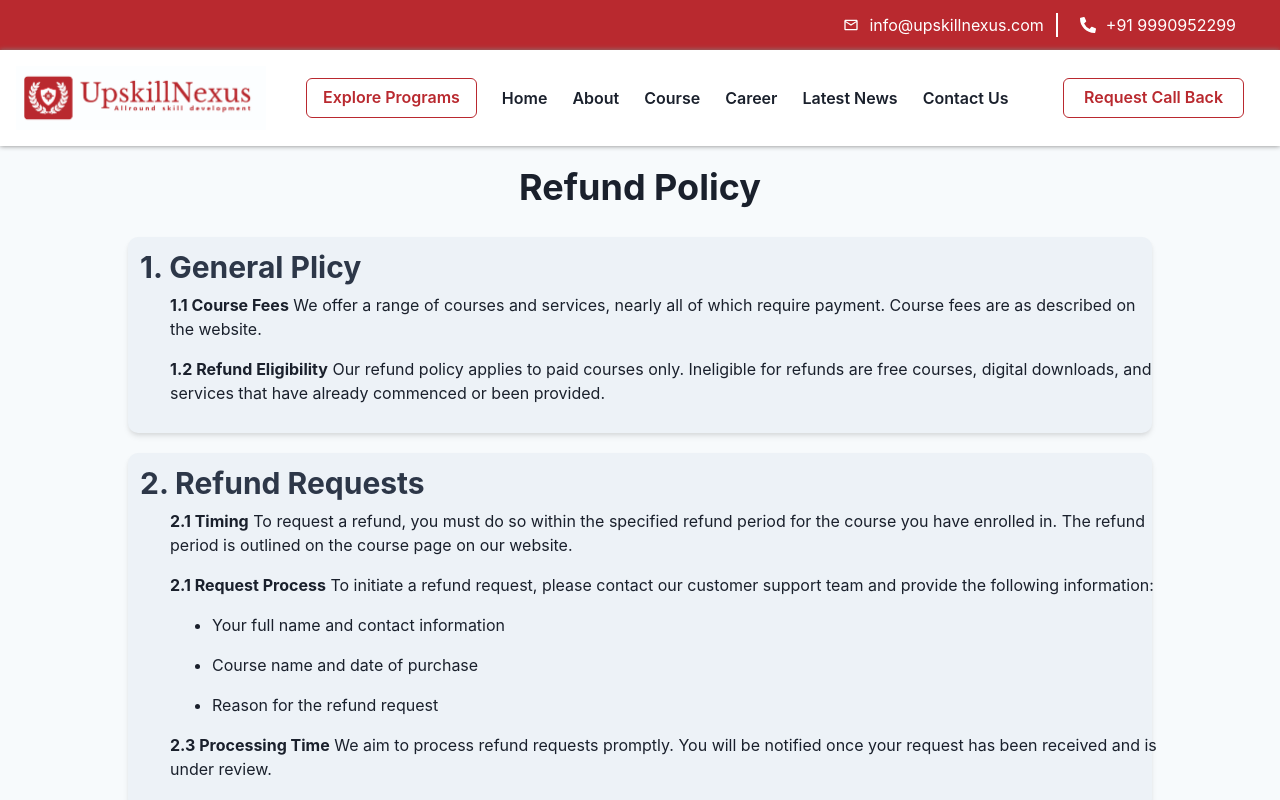
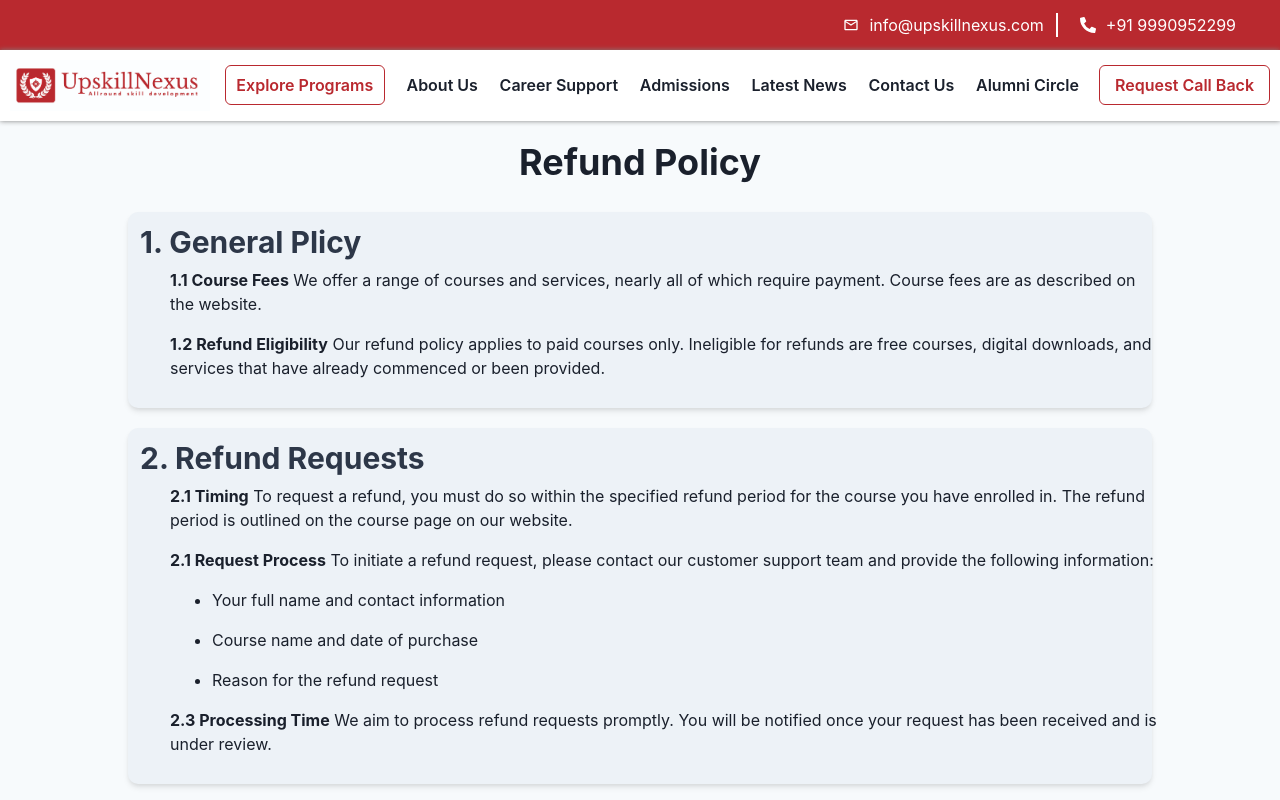
Before and after one commit to mr-ramzan01/great-learning, a React (Vite) app: page /refund-policy in a window 1280 px wide. Shown: the top 800 px of the page. Built offline with nearby package versions, Linux system fonts and the light colour scheme; some icons are missing.

Commit message:
changes to banner and header

```diff
--- a/src/Components/Header.jsx
+++ b/src/Components/Header.jsx
@@ -1,10 +1,31 @@
 import { HamburgerIcon } from "@chakra-ui/icons";
-import { Box, Button, Drawer, DrawerBody, DrawerContent, DrawerOverlay, Flex, IconButton, Image, Spacer, Stack, Text, background, useMediaQuery } from "@chakra-ui/react";
+import {
+  Box,
+  Button,
+  Drawer,
+  DrawerBody,
+  DrawerContent,
+  DrawerOverlay,
+  Flex,
+  IconButton,
+  Image,
+  Spacer,
+  Stack,
+  Text,
+  background,
+  useMediaQuery,
+} from "@chakra-ui/react";
 import { useState } from "react";
 import { Link } from "react-router-dom";
 import logo from "../assets/logo2.jpg";
 import { hoverStyle } from "../style/button.style";
-import { FaFacebookF, FaInstagram, FaLinkedinIn, FaPinterestP, FaYoutube } from "react-icons/fa6";
+import {
+  FaFacebookF,
+  FaInstagram,
+  FaLinkedinIn,
+  FaPinterestP,
+  FaYoutube,
+} from "react-icons/fa6";
 import { MdOutlineEmail, MdOutlineWhatsapp } from "react-icons/md";
 import { FaPhoneAlt } from "react-icons/fa";
 
@@ -35,79 +56,165 @@ export const Header = () => {
   return (
     <>
       {/* <Box bg="white" boxShadow={"0 0 5px gray"}> */}
-      <Flex w="full" alignItems="center" justify={"center"} bg="#b9292f" h={{ base: "auto", md: "50px" }}>
-        <Flex direction={{ base: "row", md: "row" }} w={{ base: "95%", md: "95%" }} justify={{ base: "space-between", md: "space-between" }} alignItems={{ base: "center", md: "center" }}>
-          <Flex gap={{ base: "2", md: "0px" }} alignItems={{ base: "center", md: "center" }} color="white">
+      <Flex
+        w="full"
+        alignItems="center"
+        justify={"center"}
+        bg="#b9292f"
+        h={{ base: "auto", md: "50px" }}
+      >
+        <Flex
+          direction={{ base: "row", md: "row" }}
+          w={{ base: "95%", md: "95%" }}
+          justify={{ base: "space-between", md: "space-between" }}
+          alignItems={{ base: "center", md: "center" }}
+        >
+          <Flex
+            gap={{ base: "2", md: "0px" }}
+            alignItems={{ base: "center", md: "center" }}
+            color="white"
+          >
             <Link to="https://www.facebook.com/upskillnexus/">
-              <Button _hover={{ bg: "rgba(0,0,0,0.1)" }} bg="none" color="white" size="sm">
+              <Button
+                _hover={{ bg: "rgba(0,0,0,0.1)" }}
+                bg="none"
+                color="white"
+                size="sm"
+              >
                 <FaFacebookF />
               </Button>
             </Link>
 
             <Link to="https://www.instagram.com/upskillnexus/">
-              <Button _hover={{ bg: "rgba(0,0,0,0.1)" }} bg="none" color="white" size="sm">
+              <Button
+                _hover={{ bg: "rgba(0,0,0,0.1)" }}
+                bg="none"
+                color="white"
+                size="sm"
+              >
                 <FaInstagram />
               </Button>
             </Link>
 
             <Link to="https://www.youtube.com/@upskillnexus">
-              <Button _hover={{ bg: "rgba(0,0,0,0.1)" }} color="white" bg="md" size="sm">
+              <Button
+                _hover={{ bg: "rgba(0,0,0,0.1)" }}
+                color="white"
+                bg="md"
+                size="sm"
+              >
                 <FaYoutube />
               </Button>
             </Link>
 
             <Link to="https://in.pinterest.com/upskillnexus/">
-              <Button _hover={{ bg: "rgba(0,0,0,0.1)" }} color="white" bg="md" size="sm">
+              <Button
+                _hover={{ bg: "rgba(0,0,0,0.1)" }}
+                color="white"
+                bg="md"
+                size="sm"
+              >
                 <FaPinterestP />
               </Button>
             </Link>
           </Flex>
 
-          <Flex direction={{ base: "column", md: "row" }} gap={{ base: "0", md: "10px" }} alignItems={{ base: "center", md: "end" }} color="white">
-            <Flex alignItems={"center"} gap={{ base: "2", md: "10px" }} px={{ base: "0", md: "3" }} borderRight={{ base: "none", md: "2px solid white" }}>
+          <Flex
+            direction={{ base: "column", md: "row" }}
+            gap={{ base: "0", md: "10px" }}
+            alignItems={{ base: "center", md: "end" }}
+            color="white"
+          >
+            <Flex
+              alignItems={"center"}
+              gap={{ base: "2", md: "10px" }}
+              px={{ base: "0", md: "3" }}
+              borderRight={{ base: "none", md: "2px solid white" }}
+            >
               <MdOutlineEmail /> info@upskillnexus.com
             </Flex>
-            <Flex alignItems={"center"} gap={{ base: "2", md: "10px" }} px={{ base: "0", md: "3" }}>
+            <Flex
+              alignItems={"center"}
+              gap={{ base: "2", md: "10px" }}
+              px={{ base: "0", md: "3" }}
+            >
               <FaPhoneAlt /> +91 9990952299
             </Flex>
           </Flex>
         </Flex>
       </Flex>
 
-      <Flex bg="white" zIndex={"999"} position={"sticky"} boxShadow={"0 0 5px gray"} top="-1px" as="header" align="center" justify="space-between" padding="1rem" flexDirection={{ base: "row", md: "row" }}>
-        <Flex gap={"20px"}>
+      <Flex
+        bg="white"
+        zIndex={"999"}
+        position={"sticky"}
+        gap="20px"
+        boxShadow={"0 0 5px gray"}
+        top="-1px"
+        as="header"
+        align="center"
+        justify="space-between"
+        padding="10px"
+        flexDirection={{ base: "row", md: "row" }}
+      >
+        <Flex gap={"15px"} w="100%">
+          {/* <Box> */}
           <Link to="/">
             <Box>
               <Image width={{ base: "150px", md: "250px" }} src={logo} />
             </Box>
           </Link>
-          <Spacer />
-          <Flex align="center" fontWeight={"600"} gap={"25px"} textAlign="right" marginTop={{ base: "1rem", md: "0" }} style={flexStyles}>
-            <Button _hover={hoverStyle} border={"1px solid #b9292f"} bg="none" color="#b9292f">
+          {/* </Box> */}
+          {/* <Spacer /> */}
+          <Flex
+            align="center"
+            w="100%"
+            fontWeight={"600"}
+            justifyContent={"space-between"}
+            textAlign="center"
+            marginTop={{ base: "1rem", md: "0" }}
+            style={flexStyles}
+          >
+            <Button
+              _hover={hoverStyle}
+              border={"1px solid #b9292f"}
+              w="160px"
+              bg="none"
+              color="#b9292f"
+            >
               Explore Programs
             </Button>
-
-            <Link to="/">Home</Link>
             <Link _hover={{ background: "blue" }} to="/about">
-              About
+              About Us
             </Link>
-            <Link _hover={{ background: "blue" }} to="/course">
-              Course
+            <Link _hover={{ background: "blue" }} to="/career">
+              Career Support
             </Link>
-            <Link _hover={{ background: "blue" }} to="/">
-              Career
+            <Link _hover={{ background: "blue" }} to="/admissions">
+              Admissions
             </Link>
-            <Link _hover={{ background: "blue" }} to="/">
+            <Link _hover={{ background: "blue" }} to="/new">
               Latest News
             </Link>
-            <Link _hover={{ background: "blue" }} to="/">
+            <Link _hover={{ background: "blue" }} to="/contact">
               Contact Us
+            </Link>
+            <Link _hover={{ background: "blue" }} to="/alumni-circle">
+              Alumni Circle
             </Link>
           </Flex>
         </Flex>
 
-        <Box px={5}>
-          <Button _hover={hoverStyle} border={"1px solid #b9292f"} bg="none" color="#b9292f" size="md" style={flexStyles} p="0 20px">
+        <Box>
+          <Button
+            _hover={hoverStyle}
+            border={"1px solid #b9292f"}
+            bg="none"
+            color="#b9292f"
+            size="md"
+            style={flexStyles}
+            p="0 15px"
+          >
             Request Call Back
           </Button>
           {isSmallerThanMd &&
@@ -123,20 +230,40 @@ export const Header = () => {
             ) : null)}
         </Box>
 
-        <Drawer placement="left" onClose={() => setIsDrawerOpen(false)} isOpen={isDrawerOpen}>
+        <Drawer
+          placement="left"
+          onClose={() => setIsDrawerOpen(false)}
+          isOpen={isDrawerOpen}
+        >
           <DrawerOverlay />
           <DrawerContent>
             <Flex justify={"end"} m={3}>
-              <Button size="sm" onClick={() => setIsDrawerOpen(false)} bg="red" color={"white"} borderRadius={0}>
+              <Button
+                size="sm"
+                onClick={() => setIsDrawerOpen(false)}
+                bg="red"
+                color={"white"}
+                borderRadius={0}
+              >
                 X
               </Button>
             </Flex>
             <DrawerBody>
               <Stack color="#b9292f" spacing={4}>
-                <Button _hover={hoverStyle} border={"1px solid #b9292f"} bg="none" color="#b9292f">
+                <Button
+                  _hover={hoverStyle}
+                  border={"1px solid #b9292f"}
+                  bg="none"
+                  color="#b9292f"
+                >
                   Explore Programs
                 </Button>
-                <Button border={"1px solid #b9292f"} bg="none" _hover={hoverStyle} color="#b9292f">
+                <Button
+                  border={"1px solid #b9292f"}
+                  bg="none"
+                  _hover={hoverStyle}
+                  color="#b9292f"
+                >
                   Request Call Back
                 </Button>
                 <Link to="/">Career Support</Link>
--- a/src/Components/HomePageSlider.jsx
+++ b/src/Components/HomePageSlider.jsx
@@ -1,27 +1,32 @@
-import { Box, Flex, Heading, Image, Text } from "@chakra-ui/react";
-import { Button, Carousel } from "react-bootstrap";
+import { Box, Button, Flex, Heading, Image, Text } from "@chakra-ui/react";
+import { Carousel } from "react-bootstrap";
 import "bootstrap/dist/css/bootstrap.min.css";
 import "./Slider.css";
+import { Link } from "react-router-dom";
 
 const HomePageSlider = () => {
   const data = [
     {
       title: "RISE ABOVE THE REST",
-      heading: "Your Path To A Tech-Driven Future Starts Here",
-      pera: "Our Mission: To Prepare the Tech (IT) Leaders of Tomorrow",
+      heading: "Your Path To A Digitech-Driven Successful Career Starts Here",
+      pera: "Our Mission: To Create the Digitech Leaders of Tomorrow",
       img: "/img1.jpg",
+      buttonText: 'Learn More',
+      link: '/about',
     },
     {
-      title: "LEARN WITH",
-      heading: "Open up the Door to Cybersecurity Excellence",
-      pera: "Explore Our Cybersecurity Course",
+      title: "BUILD EXPERTISE WITH",
+      heading: "The Most Trusted Name in Cybersecurity Training",
       img: "/img2.jpg",
+      buttonText: 'Explore More',
+      link: '/about',
     },
     {
-      title: "EARN YOUR MASTERS ABROAD",
-      heading: "The Most Trusted Name in IT Training in India",
-      pera: "Explore Our Cybersecurity Course",
+      title: "GAIN CONFIDENCE WITH",
+      heading: "The Best Employability Skills Program",
       img: "/img3.jpg",
+      buttonText: 'Explore More',
+      link: '/programs',
     },
     // {
     //   title: "ACCELERATE YOUR CAREER",
@@ -34,17 +39,19 @@ const HomePageSlider = () => {
   return (
     <>
       <Flex align="center" flexDir={"column"} justify="center" minH={{ base: "10vh", md: "65vh" }}>
-        <Carousel style={{ border: "1px solid none" }}>
+        <Carousel controls={false} style={{ border: "1px solid none" }}>
           {data.map((ele) => (
             <Carousel.Item key={ele.id}>
               <Flex p={{ base: "30px 0", md: "" }} flexDir={{ base: "column-reverse", md: "row" }} border="1px solid none" justify="space-between" align="center" width={"100%"}>
                 <Box textAlign={{ base: "center", md: "start" }} p={8} width={{ base: "100%", md: "50%" }}>
-                  <Text lineHeight={0}>{ele.title}</Text>
-                  <Heading fontSize="50px">{ele.heading}</Heading>
-                  <Text>{ele.pera}</Text>
-                  <Button _hover={{ bg: "blue" }} style={{ background: "none", color: "#b9292f", border: "2px solid #b9292f" }}>
-                    Explore More
+                  <Text lineHeight={0}>{ele?.title}</Text>
+                  <Heading fontSize="50px">{ele?.heading}</Heading>
+                  <Text>{ele?.pera}</Text>
+                  <Link to={ele?.link}>
+                  <Button style={{ background: "none", color: "#b9292f", border: "2px solid #b9292f"}}>
+                    {ele?.buttonText}
                   </Button>
+                  </Link>
                 </Box>
 
                 <Image objectFit={"cover"} height="400px" src={ele.img} />
```
